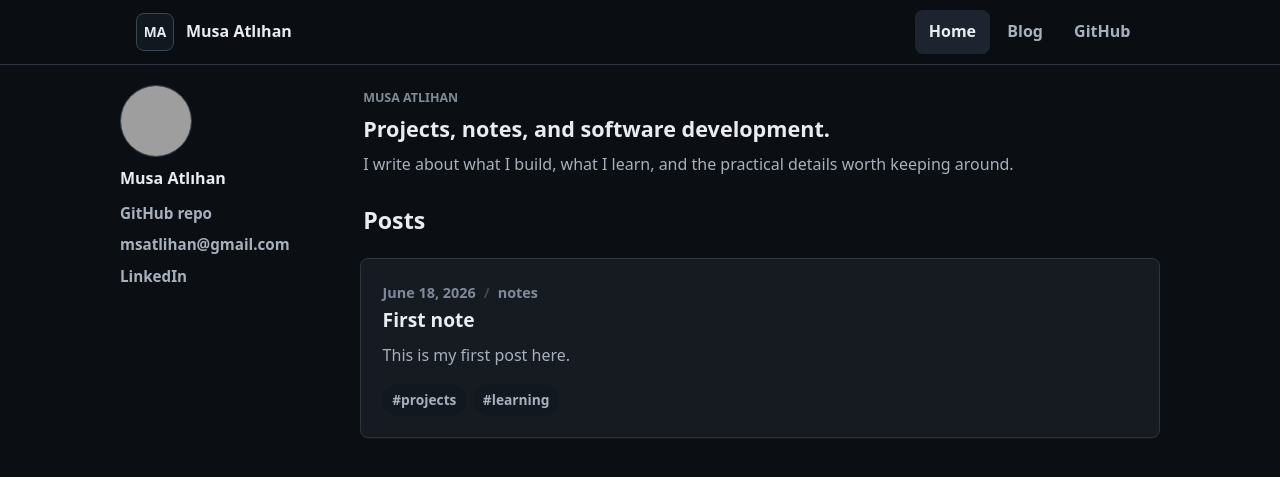
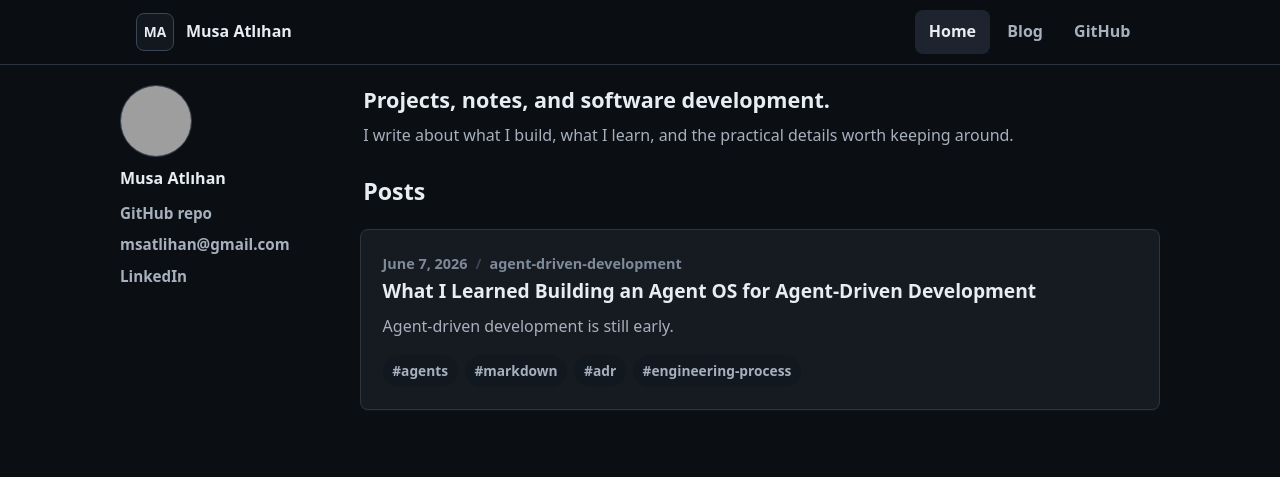
Before and after one commit to musa-atlihan/musa-atlihan.github.io, a Jekyll site: the page built from index.md, in a window 1280 px wide. Shown: the top 477 px of the page. Built offline with Jekyll 4.4.1, drawn with Linux system fonts in a browser that asks for light colours; part of the change alters nothing that is shown; grey boxes are pictures that could not be loaded.

Commit message:
Add agent OS article

```diff
--- /dev/null
+++ b/_posts/2026-06-07-agent-os-agent-driven-development.md
@@ -0,0 +1,392 @@
+---
+layout: post
+title: "What I Learned Building an Agent OS for Agent-Driven Development"
+date: 2026-06-07
+categories: [agent-driven-development]
+tags: [agents, markdown, adr, engineering-process]
+---
+
+Agent-driven development is still early.
+
+Most of us are experimenting with better prompts, stronger models, faster
+coding loops, and more automation. Those things matter. But while building my
+own project, I learned that the bigger unlock is not simply asking an agent to
+write code.
+
+The bigger unlock is giving agents an operating system.
+
+By "agent OS", I mean a structured way of working where the project itself
+teaches agents how to plan, audit, implement, review, and avoid drifting away
+from the product.
+
+For me, that operating system is mostly Markdown:
+
+- an `AGENTS.md` file that routes agents into the right workflow,
+- milestone plans that define scope and non-goals,
+- ADRs, or Architecture Decision Records, that preserve important decisions,
+- gates that stop risky work before implementation,
+- acceptance matrices that turn vague intent into concrete behavior,
+- testing rules that map back to those matrices,
+- review rules that make agents report bugs before writing fixes,
+- and a human-in-the-loop process where I stay involved at the right decision points.
+
+This has changed how I build.
+
+It did not make the project magically easy. It made the work more controlled,
+reviewable, and repeatable.
+
+## The project that forced the lesson
+
+I am currently building Recon Core, an open-source Reconciliation as Code
+framework.
+
+The goal of Recon is to help data teams define whether two data sources should
+match, run repeatable checks, and generate evidence about the result. In plain
+terms: it is about making data reconciliation explicit, testable, and
+trustworthy instead of relying on scattered scripts and tribal knowledge.
+
+That kind of project has many places where small mistakes can become expensive:
+
+- public configuration files,
+- command-line behavior,
+- generated reports,
+- data privacy,
+- external integrations,
+- compatibility promises,
+- error messages,
+- and future package or plugin ecosystems.
+
+That made Recon a good stress test for agent-driven development.
+
+If an agent only optimizes for "make the test pass", it can easily make the
+wrong product or architecture decision. If it changes behavior without updating
+the docs, the next agent may read stale instructions. If it fixes one example
+but misses a similar case, the same bug returns in another form.
+
+I needed a way to let agents help deeply without letting them silently steer the
+project away from its direction.
+
+That is where the agent OS became real.
+
+## Agents need rails, not just prompts
+
+A simple agent workflow often starts like this:
+
+> Here is the task. Please implement it.
+
+That can work for small isolated changes. It breaks down as the project grows.
+
+For serious work, an agent needs to know more than the task. It needs to know:
+
+- what the product is,
+- what it is not,
+- which rules are non-negotiable,
+- which work is high-risk,
+- what must be reviewed before coding,
+- what docs must change with behavior,
+- what tests prove the behavior,
+- and when to stop and ask the human.
+
+This is why I moved from prompting the agent to operating the agent through
+project rules.
+
+The `AGENTS.md` file became the root router. It stays compact. It does not try
+to hold every detail. Instead, it sends the agent to the right workflow based on
+the work:
+
+- audit,
+- implementation,
+- milestone planning,
+- documentation and ADR updates,
+- public behavior changes,
+- security and release rules,
+- code review.
+
+That small shift matters.
+
+Without routing, every agent starts from a blank mental model. With routing, the
+agent enters the right process before it touches the code.
+
+## Milestones need prework
+
+One of the most useful changes I made was requiring lightweight prework for
+every milestone.
+
+Not only the obviously risky milestones. Every milestone.
+
+The lightweight version is simple:
+
+- scope,
+- non-goals,
+- expected behavior,
+- affected docs,
+- required tests,
+- security, privacy, and compatibility impact,
+- Definition of Done.
+
+This prevents a common failure mode: starting implementation before the shape of
+the work is clear.
+
+For high-risk milestones, the lightweight version is not enough. Then I require
+an acceptance or conformance matrix.
+
+The matrix forces the agent and me to spell out:
+
+- what situations must be handled,
+- what the expected behavior is,
+- which tests prove it,
+- which docs or decisions must change,
+- and which cases are intentionally out of scope.
+
+This sounds formal, but it is practical.
+
+It catches the "we tested one example, but missed the neighboring case" problem.
+
+Imagine a team is building a payment workflow. It is not enough to test one
+successful card payment and call the feature done. A useful matrix asks:
+
+- What happens when the payment succeeds?
+- What happens when the card is declined?
+- What happens when the network times out?
+- What happens if the user retries?
+- What happens if the payment succeeds but the confirmation email fails?
+- What happens if the amount is zero, very large, or in a different currency?
+- What should the customer see?
+- What should support teams see?
+- What should never appear in logs or reports?
+
+That is the kind of thinking I want agents to help with.
+
+They stop implementing only the happy path and start mapping the behavior space.
+
+## High-risk work should be allowed to stop
+
+This was a major mindset shift.
+
+Sometimes the best agent output is not code.
+
+Sometimes the best output is:
+
+> Do not implement this yet. The decision is not written down. The test matrix
+> is missing. The risk is bigger than this milestone. This work should be split.
+
+I want agents to be able to say that.
+
+In fact, I now treat it as a feature of the workflow.
+
+If a milestone is too broad, touches too many risky areas, or cannot be made
+safe as one implementation unit, the agent should recommend splitting it. A
+large milestone can become smaller sub-milestones, each with its own scope,
+tests, and Definition of Done.
+
+That is not bureaucracy. That is project control.
+
+It lets the system slow down before it creates expensive confusion.
+
+## ADRs make project memory durable
+
+Agents have context windows. Projects need memory.
+
+ADRs are how I make important decisions durable.
+
+When a decision affects public behavior, data formats, validation rules,
+integrations, security, privacy, compatibility, or architecture, it should not
+live only in a chat thread.
+
+It needs to be written down.
+
+This helps humans, but it also helps future agents. A future agent can compare
+the current implementation against the recorded decision, find drift, and
+recommend what to fix.
+
+That is one of the most useful parts of agent-driven development:
+
+The agent is not only a coder.
+
+It can become an auditor of the project's documented intent.
+
+## Docs are not a cleanup step
+
+I used to think of docs as something to update after implementation.
+
+With agents, that is risky.
+
+If the code changes but the docs do not, the next agent may read stale guidance
+and make the wrong move. Documentation drift becomes implementation drift.
+
+So the workflow has to say clearly:
+
+> When behavior changes, update the relevant docs in the same work session.
+
+That includes user docs, planning docs, architecture docs, compatibility docs,
+testing plans, changelogs, and ADRs when needed.
+
+This keeps the repo self-explaining.
+
+It also makes reviews much stronger. The agent can compare:
+
+- what the docs say,
+- what the tests prove,
+- what the implementation does,
+- and what the milestone intended.
+
+That comparison produces better findings than a simple code scan.
+
+## Review and fixing should be separate
+
+Another useful rule: when I ask for a review, the agent should not fix anything.
+
+It should take a code-review stance:
+
+- findings first,
+- ordered by severity,
+- grounded in specific evidence,
+- focused on bugs, regressions, missing tests, privacy risks, and behavior drift.
+
+This separation matters.
+
+When review and fixing are mixed too early, the agent can rush into a patch and
+hide the reasoning. I prefer to first understand the issue, decide whether it is
+real, decide whether it should be fixed now or gated for a future milestone, and
+then ask for the fix.
+
+That keeps me clearly in the loop.
+
+## What success looks like
+
+Success does not mean the agent never makes mistakes.
+
+Success means the system catches mistakes earlier and turns them into better
+process.
+
+A good example is when a feature handles one case correctly but misses a nearby
+case. In a weaker workflow, that becomes a bug report later. In this workflow,
+it can become:
+
+- a regression test,
+- a code fix,
+- a docs update,
+- a future milestone gate,
+- and a shared requirement for similar work later.
+
+That compounds.
+
+The lesson becomes part of the project. Future agents do not need to rediscover
+it from scratch.
+
+## My practical playbook
+
+If you are experimenting with agent-driven development, this is the version I
+would recommend starting with.
+
+### 1. Create a compact root agent instruction file
+
+Do not put everything in it. Use it as a router. Define the product mission,
+non-negotiable rules, and where agents should go for different workflows.
+
+### 2. Classify work before coding
+
+Separate ordinary tasks from high-risk work. If the task affects public
+behavior, generated outputs, security, privacy, compatibility, or external
+integrations, treat it as high-risk.
+
+### 3. Require milestone prework
+
+Before implementation, write down scope, non-goals, expected behavior, affected
+docs, required tests, risks, and Definition of Done.
+
+### 4. Use matrices for risky behavior
+
+Do not rely on examples only. Enumerate the important situations and neighboring
+cases. Map each case to tests, docs, or an explicit out-of-scope decision.
+
+### 5. Let agents recommend splits
+
+If a milestone is too large, let the agent say so. Splitting a milestone before
+implementation is much cheaper than untangling a broad half-finished change.
+
+### 6. Keep ADRs close to real decisions
+
+Use ADRs when the decision changes public behavior, architecture,
+compatibility, security, privacy, or long-term project direction.
+
+### 7. Make docs part of done
+
+If behavior changed, docs changed. If docs did not change, ask why.
+
+### 8. Separate review from fixing
+
+Use agents as serious reviewers. Ask for findings first. Then decide what to
+fix.
+
+### 9. Keep the human in the loop
+
+The agent can audit, recommend, challenge, and implement. But the human should
+own product direction, tradeoffs, prioritization, and acceptance of risk.
+
+## What I would avoid
+
+These are the patterns I now try to avoid:
+
+- vague prompts for large tasks,
+- one giant milestone with many risky surfaces,
+- coding before docs and gates are aligned,
+- tests that cover examples but not neighboring cases,
+- decisions that live only in chat history,
+- agent reviews that immediately patch without explaining the bug,
+- and treating the conversation as the source of truth.
+
+Chat is useful, but the repo needs to carry the memory.
+
+## The human role changes, but it does not disappear
+
+The most interesting part of this process is that my role changed.
+
+I am still deeply involved, but not by manually typing every line of code.
+
+My work is more about:
+
+- setting direction,
+- asking sharper questions,
+- approving or rejecting tradeoffs,
+- deciding when something should become a gate,
+- deciding when a milestone should split,
+- reviewing the agent's reasoning,
+- and making sure the project stays aligned with its mission.
+
+That is a different kind of leverage.
+
+The agent becomes much more effective because it is not guessing the process.
+The process is in the repo.
+
+## The biggest lesson
+
+Agent-driven development works better when the project is designed for agents
+to succeed.
+
+Not by giving them unlimited freedom.
+
+By giving them structure.
+
+Markdown planning, ADRs, milestone gates, matrices, testing rules, and compact
+agent instructions may sound simple. Together they create an operating system
+for the project.
+
+That operating system helps agents:
+
+- understand the product,
+- avoid drift,
+- stop before unsafe implementation,
+- audit against documented intent,
+- find missing cases,
+- update docs with behavior,
+- and carry lessons forward.
+
+This field is still young. The patterns are still being discovered.
+
+But for me, this approach is already working.
+
+It has made agent-driven development less like asking for code and more like
+building with a disciplined engineering partner inside a growing project.
+
+That is the direction I am most excited about.
--- a/_posts/2026-06-18-welcome.md
+++ /dev/null
@@ -1,15 +0,0 @@
----
-layout: post
-title: "First note"
-date: 2026-06-18
-categories: [notes]
-tags: [projects, learning]
----
-
-This is my first post here.
-
-I will use this space for project notes, learning notes, and software
-development writing. The goal is to keep useful details close by and easy to
-find later.
-
-Future posts will collect notes from what I am building and learning.
--- a/index.md
+++ b/index.md
@@ -5,7 +5,6 @@ permalink: /
 ---
 
 <section class="intro-card">
-  <p class="eyebrow">Musa Atlıhan</p>
   <h1>Projects, notes, and software development.</h1>
   <p>
     I write about what I build, what I learn, and the practical details worth
```
